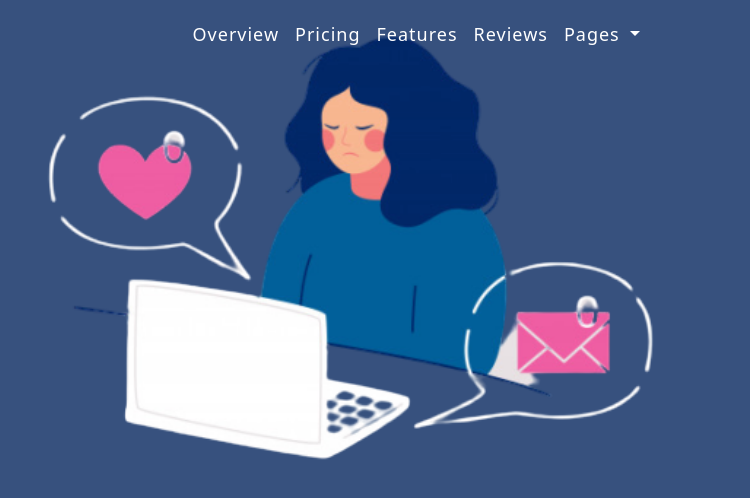
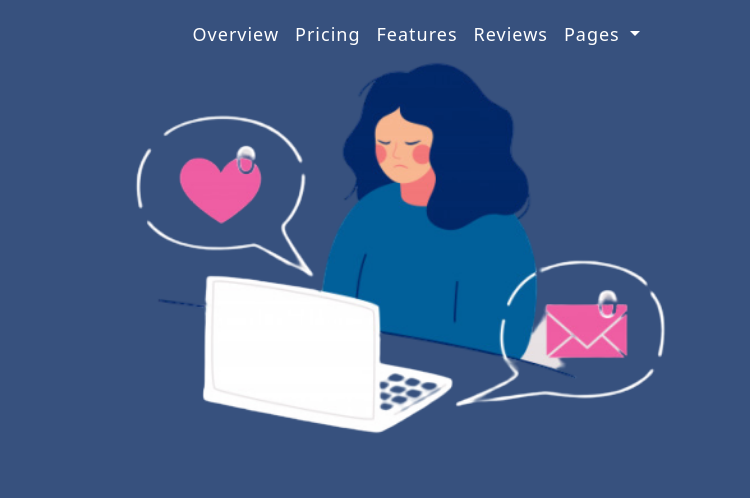
Before and after one commit to AnikaJuli/Codrop-Project, a plain HTML site: page index.html in a window 1280 px wide. Shown: the top 498 px of the page, 530-1280 px from the left. Drawn offline with nearby package versions, Linux system fonts and the light colour scheme.

Commit message:
Update style.css

```diff
--- a/css/style.css
+++ b/css/style.css
@@ -126,7 +126,7 @@ font-weight: 450;
     background: #37517E;
     background-image: url(../images/logo2.png);
     background-repeat: no-repeat;
-    background-size: 800px;
+    background-size: 700px;
     background-position: right center;
 }
 
```
